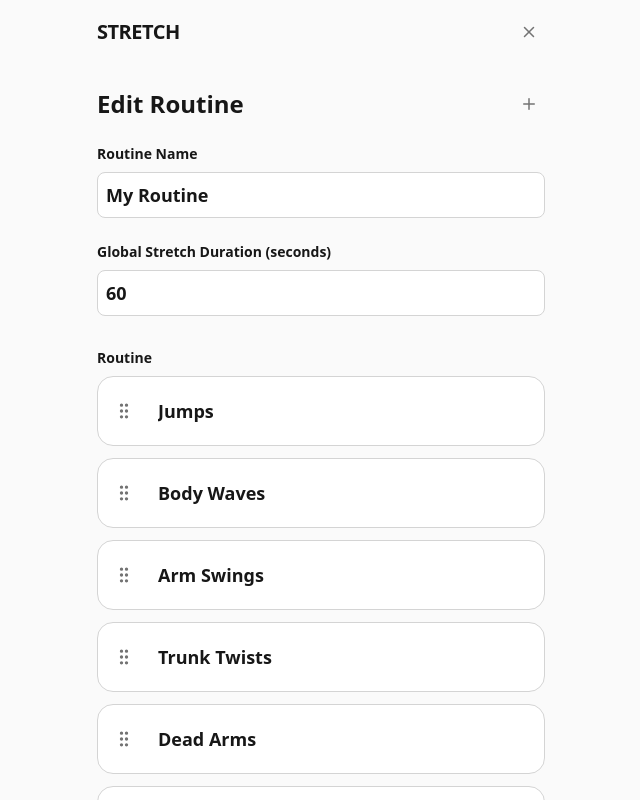
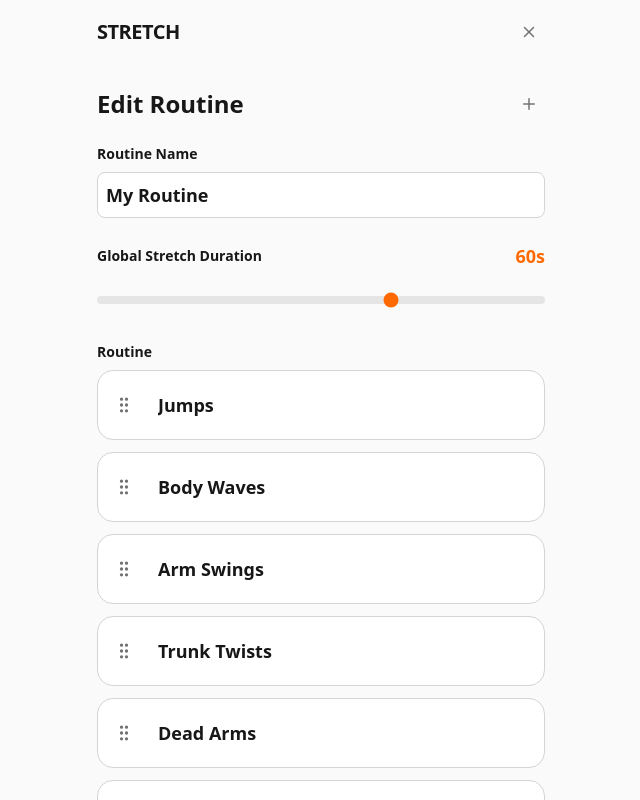
Before and after one commit to chrisschnaars/stretch-timer, a React (Vite) app: page /routine/1/edit in a window 1280 px wide. Both pictures are taken after a click on the button 848 px from the left and 32 px from the top of the page. Shown: the top 800 px of the page, without its empty margins (319-959 px from the left). Built offline with nearby package versions, Linux system fonts and the light colour scheme.

Commit message:
add text and range input components

```diff
--- a/src/components/RoutineEditor/StretchItem.tsx
+++ b/src/components/RoutineEditor/StretchItem.tsx
@@ -2,6 +2,7 @@ import React from "react";
 import { Trash2, GripVertical, Pencil } from "lucide-react";
 import type { Stretch } from "../../types";
 import Button from "../ui/Button";
+import TextInput from "../ui/TextInput";
 import { useSortable } from "@dnd-kit/sortable";
 import { CSS } from "@dnd-kit/utilities";
 
@@ -42,16 +43,13 @@ export const StretchItem: React.FC<StretchItemProps> = ({
     >
       {editingId === stretch.id ? (
         <div className="space-y-6">
-          <div className="space-y-1">
-            <label className="block text-sm font-semibold">Name</label>
-            <input
-              type="text"
-              value={editName}
-              onChange={(e) => setEditName?.(e.target.value)}
-              className="w-full text-lg font-semibold bg-transparent p-2 rounded-lg outline-none border border-[var(--color-border-default)]"
-              autoFocus
-            />
-          </div>
+          <TextInput
+            label="Name"
+            value={editName}
+            onChange={(e) => setEditName?.(e.target.value)}
+            className="bg-transparent"
+            autoFocus
+          />
           <div className="flex justify-between gap-2 items-center">
             <div className="flex justify-end gap-2 pt-2">
               <Button
--- a/src/components/RoutineEditor/index.tsx
+++ b/src/components/RoutineEditor/index.tsx
@@ -3,6 +3,8 @@ import { useRoutine } from "../../hooks/useRoutine";
 import { Plus } from "lucide-react";
 import type { Stretch } from "../../types";
 import Button from "../ui/Button";
+import TextInput from "../ui/TextInput";
+import SliderInput from "../ui/SliderInput";
 import {
   DndContext,
   closestCenter,
@@ -125,27 +127,19 @@ const RoutineEditor: React.FC<RoutineEditorProps> = ({ routine }) => {
       </div>
 
       <div className="space-y-6 mb-8">
-        <div className="space-y-2">
-          <label className="block text-sm font-semibold">Routine Name</label>
-          <input
-            type="text"
-            value={name}
-            onChange={(e) => updateName(e.target.value)}
-            className="w-full text-lg font-semibold bg-[var(--color-bg-layer)] p-2 rounded-lg outline-none border border-[var(--color-border-default)]"
-          />
-        </div>
+        <TextInput
+          label="Routine Name"
+          value={name}
+          onChange={(e) => updateName(e.target.value)}
+        />
 
-        <div className="space-y-2">
-          <label className="block text-sm font-semibold">
-            Global Stretch Duration (seconds)
-          </label>
-          <input
-            type="number"
-            value={duration}
-            onChange={(e) => updateDuration(parseInt(e.target.value) || 0)}
-            className="w-full text-lg font-semibold bg-[var(--color-bg-layer)] p-2 rounded-lg outline-none border border-[var(--color-border-default)]"
-          />
-        </div>
+        <SliderInput
+          label="Global Stretch Duration"
+          min={1}
+          max={90}
+          value={duration}
+          onChange={updateDuration}
+        />
       </div>
 
       {stretches.length === 0 ? (
--- /dev/null
+++ b/src/components/ui/SliderInput.tsx
@@ -0,0 +1,43 @@
+import React from "react";
+
+interface SliderInputProps {
+  label?: string;
+  value: number;
+  min: number;
+  max: number;
+  step?: number;
+  onChange: (value: number) => void;
+  className?: string;
+}
+
+const SliderInput: React.FC<SliderInputProps> = ({
+  label,
+  value,
+  min,
+  max,
+  step = 1,
+  onChange,
+  className = "",
+}) => {
+  return (
+    <div className={`space-y-4 w-full ${className}`}>
+      <div className="flex justify-between items-center">
+        {label && <label className="block text-sm font-semibold">{label}</label>}
+        <span className="text-lg font-bold text-[var(--color-bg-accent)]">
+          {value}s
+        </span>
+      </div>
+      <input
+        type="range"
+        min={min}
+        max={max}
+        step={step}
+        value={value}
+        onChange={(e) => onChange(parseInt(e.target.value))}
+        className="w-full h-2 bg-[var(--color-bg-muted)] rounded-lg appearance-none cursor-pointer accent-[var(--color-bg-accent)]"
+      />
+    </div>
+  );
+};
+
+export default SliderInput;
--- /dev/null
+++ b/src/components/ui/TextInput.tsx
@@ -0,0 +1,23 @@
+import React from "react";
+
+interface TextInputProps extends React.InputHTMLAttributes<HTMLInputElement> {
+  label?: string;
+}
+
+const TextInput: React.FC<TextInputProps> = ({
+  label,
+  className = "",
+  ...props
+}) => {
+  return (
+    <div className="space-y-2 w-full">
+      {label && <label className="block text-sm font-semibold">{label}</label>}
+      <input
+        className={`w-full text-lg font-semibold bg-[var(--color-bg-layer)] p-2 rounded-lg outline-none border border-[var(--color-border-default)] transition-all focus:border-[var(--color-bg-accent)] ${className}`}
+        {...props}
+      />
+    </div>
+  );
+};
+
+export default TextInput;
```
